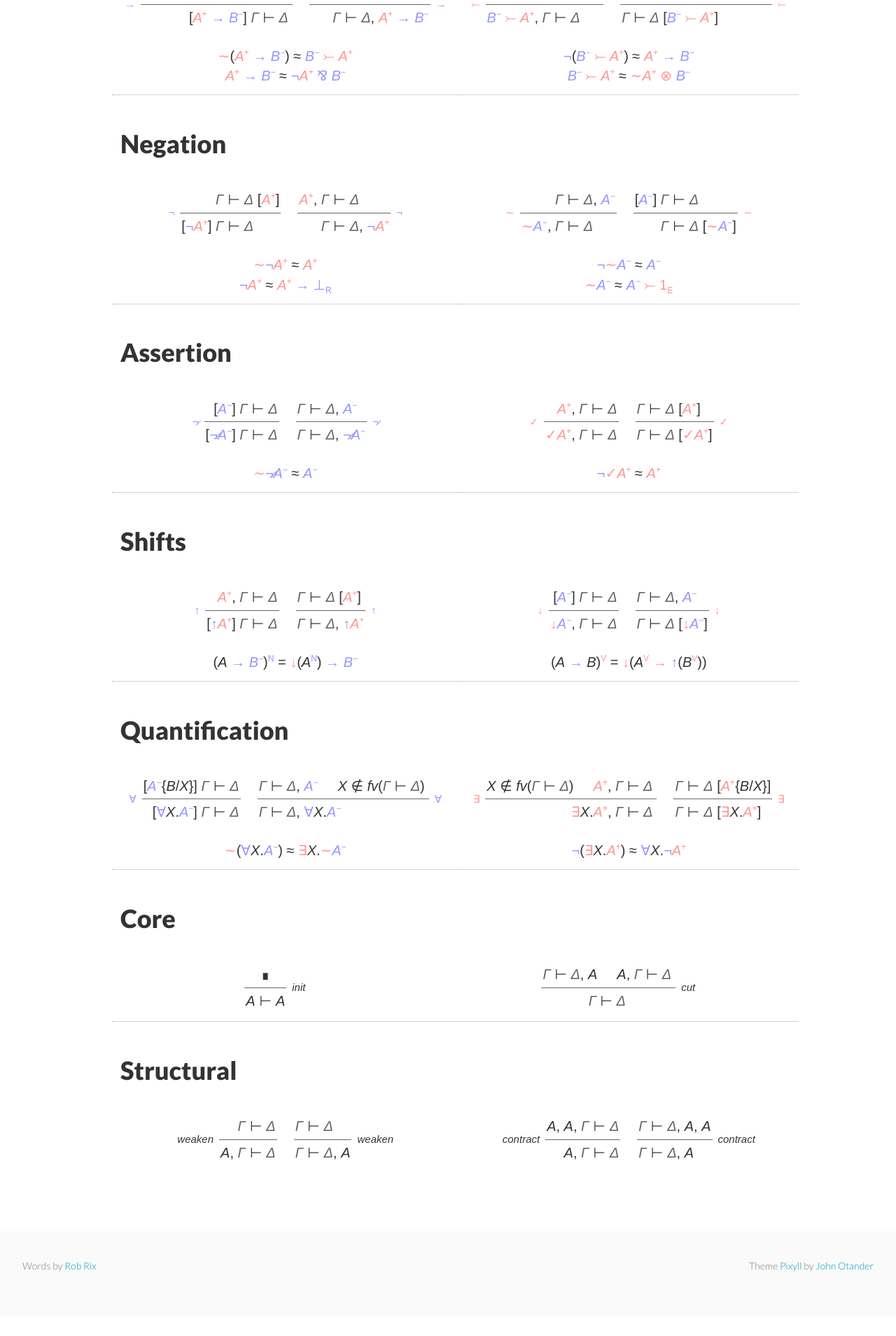
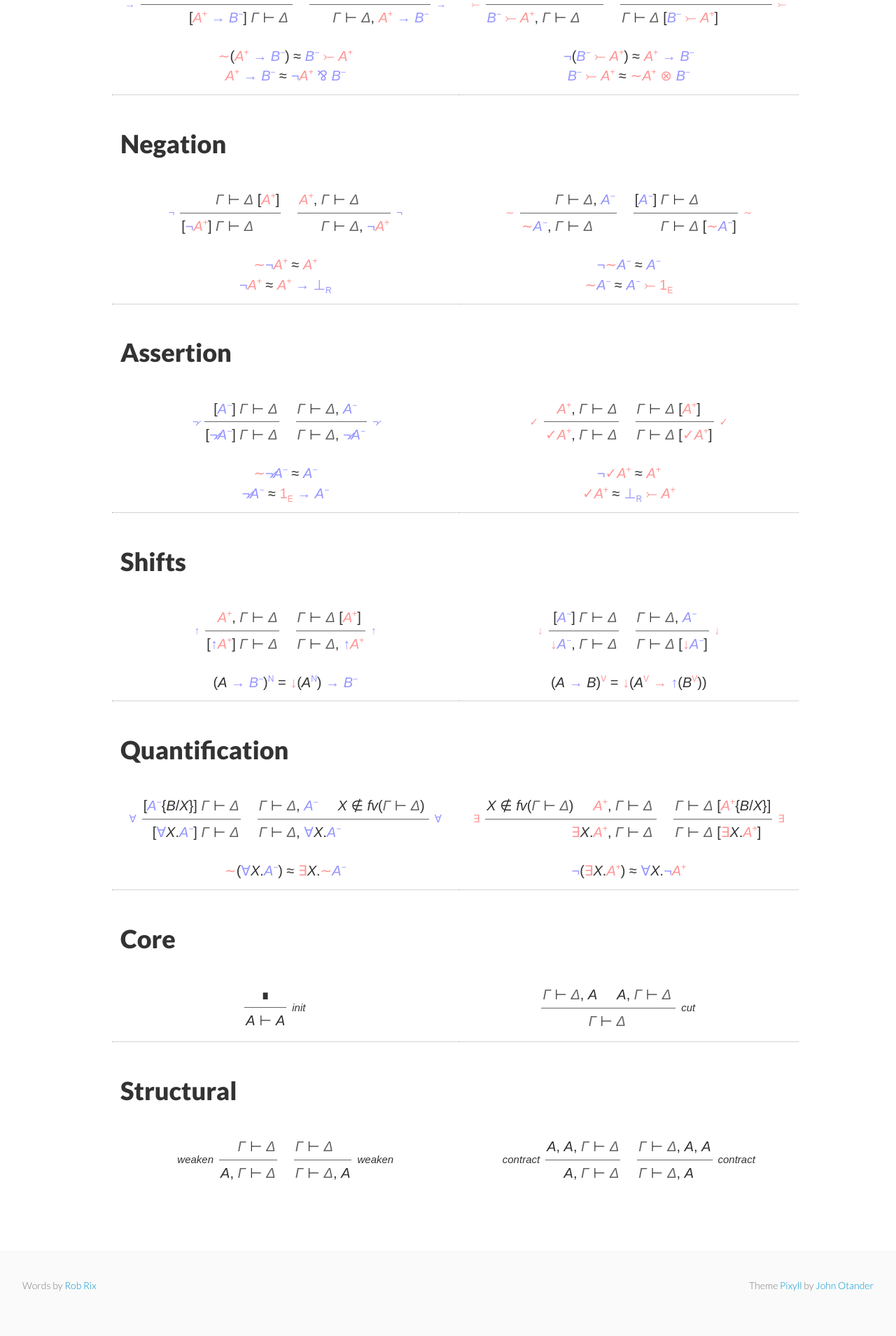
Before and after one commit to robrix/robrix.github.io, a Jekyll site: the page docs/posts/2021-08-14-sequent-calculus-cheat-sheet/index.html, which Jekyll copies as it is, in a window 1280 px wide. Shown: the part 1586-3495 px from the top of the page at 70% size. Built offline with Jekyll 4.4.1, drawn with Linux system fonts in a browser that asks for light colours; some web fonts are replaced; before the commit the page ends 3467 px from its top, so only the background shows below that.

Commit message:
Define the assertion encodings.

```diff
--- a/docs/feed.xml
+++ b/docs/feed.xml
@@ -511,10 +511,12 @@
     </tr>
     <tr>
       <td class="equivalence">
-        <span class="negate"><span class="op">∼</span><span class="not-untrue"><span class="op">¬̷<span class="var neg">A<sup>−</sup></span></span></span></span> ≈ <span class="var neg">A<sup>−</sup></span>
+        <div><span class="negate"><span class="op">∼</span><span class="not-untrue"><span class="op">¬̷</span><span class="var neg">A<sup>−</sup></span></span></span> ≈ <span class="var neg">A<sup>−</sup></span></div>
+        <div><span class="not-untrue"><span class="op">¬̷</span><span class="var neg">A<sup>−</sup></span></span> ≈ <span class="implication"><span class="one op E">1</span> <span class="op">→</span> <span class="var neg">A<sup>−</sup></span></span></div>
       </td>
       <td class="equivalence">
-        <span class="not"><span class="op">¬</span><span class="true"><span class="op">✓</span><span class="var pos">A<sup>+</sup></span></span></span> ≈ <span class="var pos">A<sup>+</sup></span>
+        <div><span class="not"><span class="op">¬</span><span class="true"><span class="op">✓</span><span class="var pos">A<sup>+</sup></span></span></span> ≈ <span class="var pos">A<sup>+</sup></span></div>
+        <div><span class="true"><span class="op">✓</span><span class="var pos">A<sup>+</sup></span></span> ≈ <span class="coimplication"><span class="bottom R"><span class="op">⊥</span></span> <span class="op">⤚</span> <span class="var pos">A<sup>+</sup></span></span></div>
       </td>
     </tr>
   </tbody>
--- a/docs/posts/2021-08-14-sequent-calculus-cheat-sheet/index.html
+++ b/docs/posts/2021-08-14-sequent-calculus-cheat-sheet/index.html
@@ -559,10 +559,12 @@
     </tr>
     <tr>
       <td class="equivalence">
-        <span class="negate"><span class="op">∼</span><span class="not-untrue"><span class="op">¬̷<span class="var neg">A<sup>−</sup></span></span></span></span> ≈ <span class="var neg">A<sup>−</sup></span>
+        <div><span class="negate"><span class="op">∼</span><span class="not-untrue"><span class="op">¬̷</span><span class="var neg">A<sup>−</sup></span></span></span> ≈ <span class="var neg">A<sup>−</sup></span></div>
+        <div><span class="not-untrue"><span class="op">¬̷</span><span class="var neg">A<sup>−</sup></span></span> ≈ <span class="implication"><span class="one op E">1</span> <span class="op">→</span> <span class="var neg">A<sup>−</sup></span></span></div>
       </td>
       <td class="equivalence">
-        <span class="not"><span class="op">¬</span><span class="true"><span class="op">✓</span><span class="var pos">A<sup>+</sup></span></span></span> ≈ <span class="var pos">A<sup>+</sup></span>
+        <div><span class="not"><span class="op">¬</span><span class="true"><span class="op">✓</span><span class="var pos">A<sup>+</sup></span></span></span> ≈ <span class="var pos">A<sup>+</sup></span></div>
+        <div><span class="true"><span class="op">✓</span><span class="var pos">A<sup>+</sup></span></span> ≈ <span class="coimplication"><span class="bottom R"><span class="op">⊥</span></span> <span class="op">⤚</span> <span class="var pos">A<sup>+</sup></span></span></div>
       </td>
     </tr>
   </tbody>
```
Also changed, not shown: _css/antitypical.css (+18 -18 lines), posts/2021-08-14-sequent-calculus-cheat-sheet.md (+4 -2 lines), docs/css/stylesheet.css.
